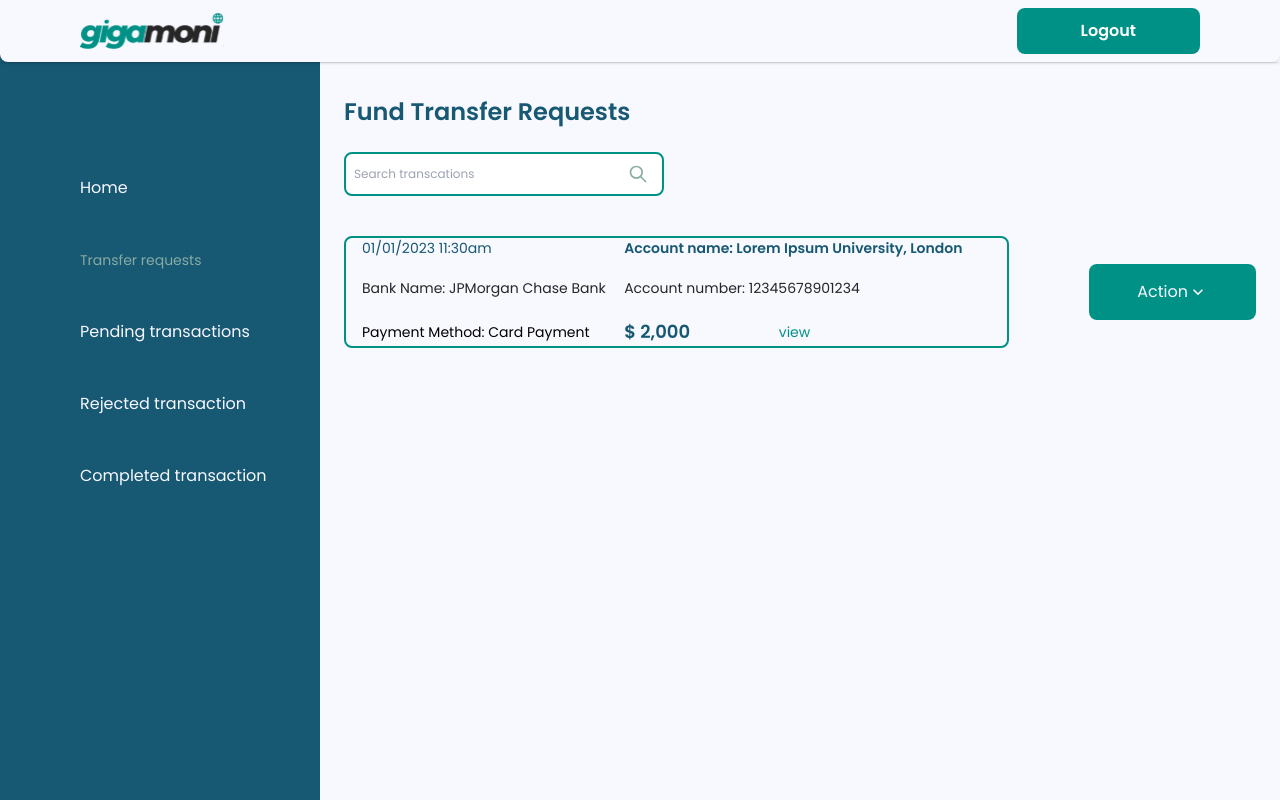
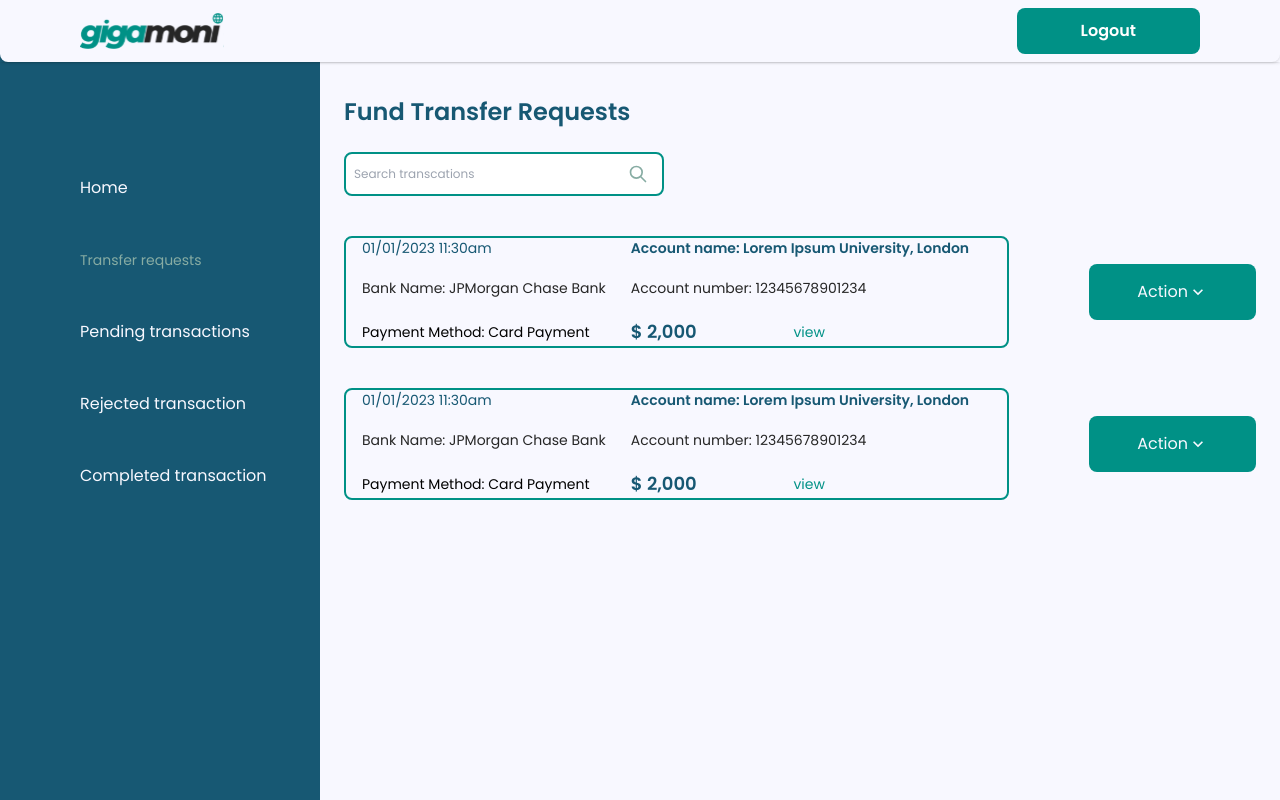
Before and after one commit to himarnoel/gigamoniadmin, a React (Vite) app: page /transfer in a window 1280 px wide. Built offline with nearby package versions, Linux system fonts and the light colour scheme.

Commit message:
added one more

```diff
--- a/src/Paths/Transfer.jsx
+++ b/src/Paths/Transfer.jsx
@@ -17,9 +17,8 @@
 
         <HiOutlineSearch className="text-[#87ACA3] text-xl inset-y-9 right-4 absolute " />
       </div>
-
       <div className="flex mt-10 gap-x-20  items-center">
-        <div className="flex flex-col justify-between w-full min-h-[7rem]  px-4 rounded-lg border-2 border-[#009186]">
+        <div className="flex flex-col justify-between w-full min-h-[7rem]  pl-4  rounded-lg border-2 border-[#009186]">
           <div className="grid grid-cols-12 text-sm items-center">
             <p className="text-sm text-[#175873] col-span-5">
               01/01/2023 11:30am
@@ -57,10 +56,70 @@
                 : "hidden"
             }
           >
-            <p className="text-[#00913E] cursor-pointer font-semibold">
+            <p
+              onClick={() => setshowactions(!showactions)}
+              className="text-[#00913E] cursor-pointer font-semibold"
+            >
               Accept
             </p>
-            <p className="text-[#D80010] cursor-pointer font-semibold">
+            <p
+              onClick={() => setshowactions(!showactions)}
+              className="text-[#D80010] cursor-pointer font-semibold"
+            >
+              Cancel
+            </p>
+          </div>
+        </div>
+      </div>
+      <div className="flex mt-10 gap-x-20  items-center">
+        <div className="flex flex-col justify-between w-full min-h-[7rem]  pl-4  rounded-lg border-2 border-[#009186]">
+          <div className="grid grid-cols-12 text-sm items-center">
+            <p className="text-sm text-[#175873] col-span-5">
+              01/01/2023 11:30am
+            </p>
+            <p className="text-[#175873] font-semibold col-span-7">
+              Account name: Lorem Ipsum University, London{" "}
+            </p>
+          </div>
+          <div className="grid grid-cols-12 text-sm items-center text-[#262626]">
+            <p className="col-span-5">Bank Name: JPMorgan Chase Bank</p>
+            <p className="col-span-7">Account number: 12345678901234</p>
+          </div>
+          <div className="grid grid-cols-12 text-sm items-center">
+            <p className="col-span-5">Payment Method: Card Payment</p>
+            <p className="text-[#175873] text-lg font-semibold col-span-6 w-fit">
+              $ 2,000
+            </p>
+            <p className="text-[#009186] cursor-pointer  col-span-1 ml-[-10rem]">
+              view
+            </p>
+          </div>
+        </div>
+        <div className="relative">
+          <button
+            onClick={() => setshowactions(!showactions)}
+            className="text-[#F8F8FF] flex bg-[#009186] px-12 py-4 rounded-lg items-center "
+          >
+            <p className="ss"> Action</p>{" "}
+            <MdOutlineKeyboardArrowDown className="text-xl" />
+          </button>
+          <div
+            className={
+              showactions
+                ? "rounded-lg bg-[#F8F8FF] absolute z-[10] shadow w-full top-10 px-2 gap-y-6  h-[6rem] flex justify-center flex-col"
+                : "hidden"
+            }
+          >
+            <p
+              onClick={() => setshowactions(!showactions)}
+              className="text-[#00913E] cursor-pointer font-semibold"
+            >
+              Accept
+            </p>
+            <p
+              onClick={() => setshowactions(!showactions)}
+              className="text-[#D80010] cursor-pointer font-semibold"
+            >
               Cancel
             </p>
           </div>
```
